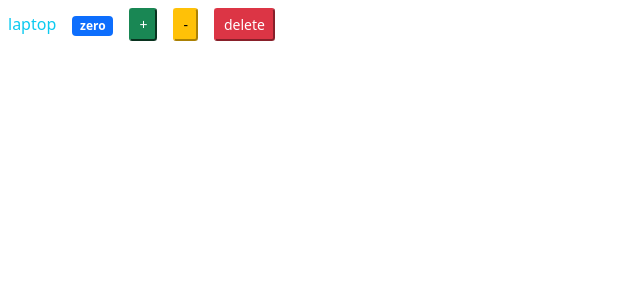
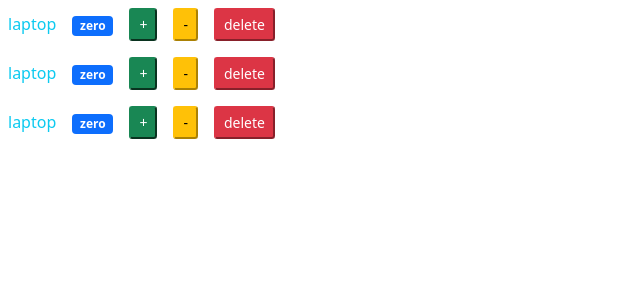
Before and after one commit to MarshalOfficial/react-training, a React (Create React App) app: page / in a window 1280 px wide. Shown: the top 300 px of the page, without its empty margins (0-640 px from the left). Built offline with nearby package versions, Linux system fonts and the light colour scheme.

Commit message:
add products class and functional components

```diff
--- a/src/components/functional/product.jsx
+++ b/src/components/functional/product.jsx
@@ -4,13 +4,13 @@
     const [count, setCount] = useState(0);
 
     return (
-        <>
+        <div>
             <span className='m-2 text-info'>laptop</span>
             <span className='m-2 badge bg-primary'>{count === 0 ? 'zero' : count}</span>
             <button onClick={handleIncrement} className='m-2 btn-sm btn-success'>+</button>
             <button onClick={handleDecrement} className='m-2 btn-sm btn-warning'>-</button>
             <button onClick={handleDelete} className='m-2 btn-sm btn-danger'>delete</button>
-        </>
+        </div>
     );
 
     function handleIncrement() {
--- /dev/null
+++ b/src/components/functional/products.jsx
@@ -0,0 +1,14 @@
+import React from "react";
+import Product from "./product";
+
+const Products = () => {
+    return (
+        <>
+            <Product productName='laptop' />
+            <Product productName='phone' />
+            <Product productName='airpods' />
+        </>
+    );
+}
+
+export default Products;
--- a/src/index.js
+++ b/src/index.js
@@ -1,7 +1,9 @@
 import React from 'react';
 import ReactDOM from 'react-dom';
 //import Product from './components/product';
-import Product from './components/functional/product';
+//import Product from './components/functional/product';
+//import Products from './components/products';
+import Products from './components/functional/products';
 import 'bootstrap/dist/css/bootstrap.min.css';
 
-ReactDOM.render(<Product />, document.getElementById('root'));
+ReactDOM.render(<Products />, document.getElementById('root'));
```
Also changed, not shown: src/components/product.jsx (+4 -5 lines), src/components/products.jsx (added, +17 -0 lines).
